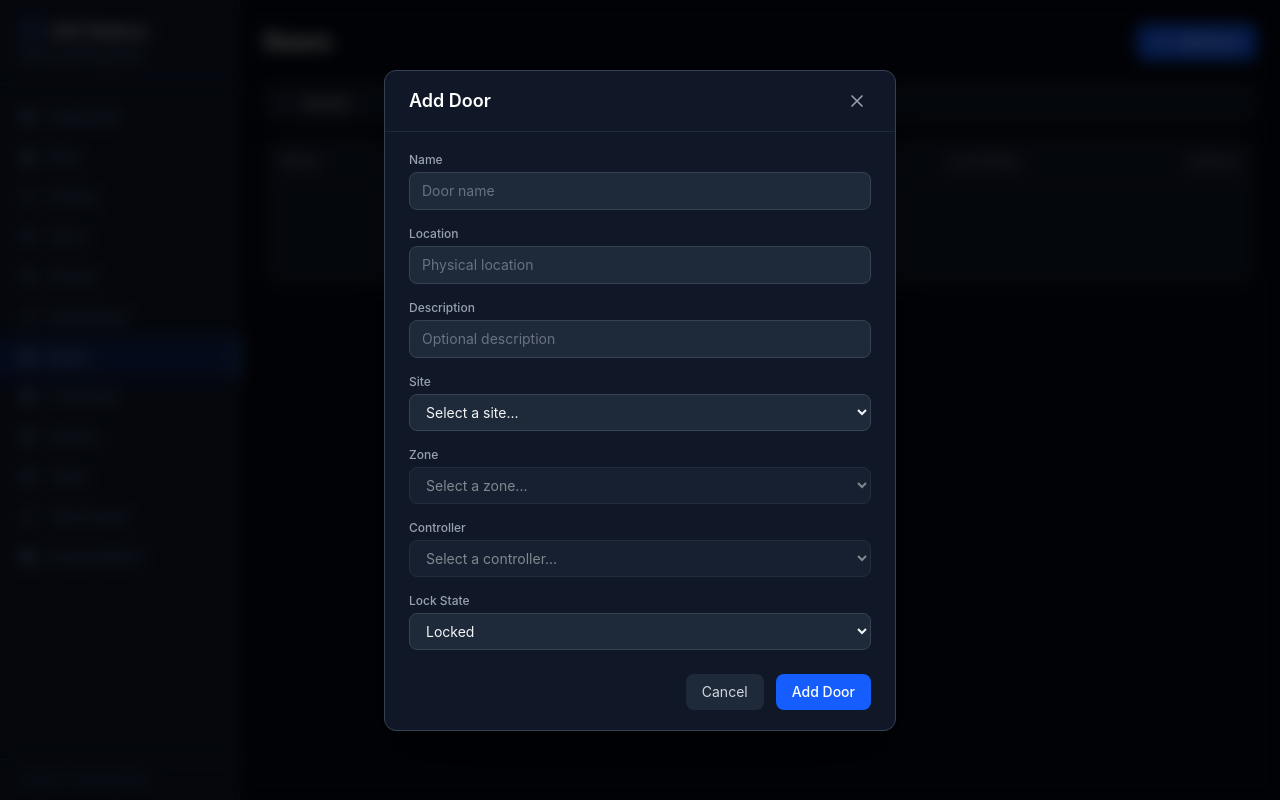
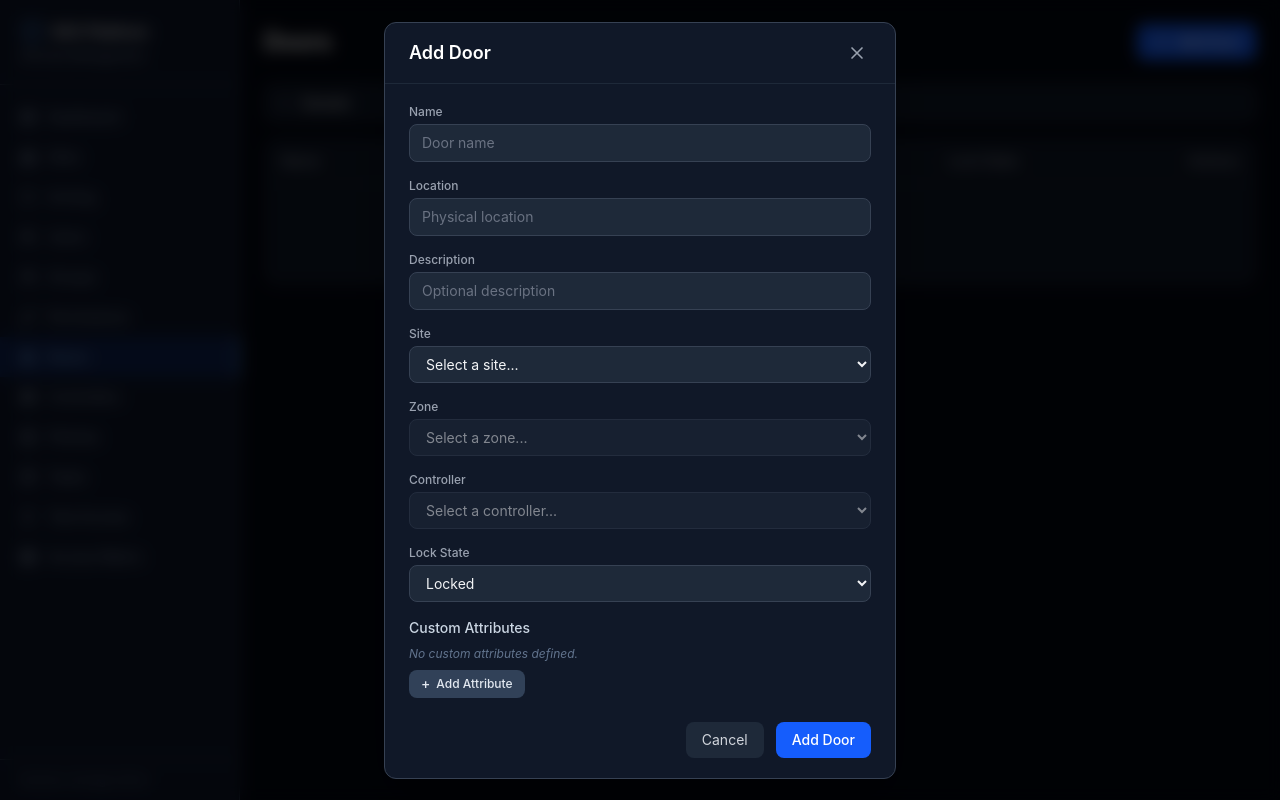
Before and after one commit to Jason-CullumICT/dev-crew, a React (Vite) app in the folder abac-soc-demo-v2/: page /doors in a window 1280 px wide. Both pictures are taken after typing "Sample" into the empty fields and a click on the button "Add Door". Built offline with nearby package versions, Linux system fonts and the light colour scheme.

Commit message:
feat: add AttributeEditor component and wire into entity edit modals
Implements a reusable key=value pair editor for customAttributes on Door,
Site, Zone, and Controller edit/add modals.

```diff
--- /dev/null
+++ b/abac-soc-demo-v2/src/components/AttributeEditor.tsx
@@ -0,0 +1,88 @@
+import { useState, useEffect } from 'react';
+
+interface AttributeEditorProps {
+  attributes: Record<string, string>;
+  onChange: (attributes: Record<string, string>) => void;
+}
+
+export default function AttributeEditor({ attributes, onChange }: AttributeEditorProps) {
+  const [pairs, setPairs] = useState<[string, string][]>(
+    () => Object.entries(attributes),
+  );
+
+  useEffect(() => {
+    setPairs(Object.entries(attributes));
+  }, [attributes]);
+
+  function handleKeyChange(index: number, newKey: string) {
+    const updated = pairs.map((pair, i) =>
+      i === index ? [newKey, pair[1]] as [string, string] : pair,
+    );
+    setPairs(updated);
+    onChange(Object.fromEntries(updated.filter(([k]) => k.trim() !== '')));
+  }
+
+  function handleValueChange(index: number, newValue: string) {
+    const updated = pairs.map((pair, i) =>
+      i === index ? [pair[0], newValue] as [string, string] : pair,
+    );
+    setPairs(updated);
+    onChange(Object.fromEntries(updated.filter(([k]) => k.trim() !== '')));
+  }
+
+  function handleDelete(index: number) {
+    const updated = pairs.filter((_, i) => i !== index);
+    setPairs(updated);
+    onChange(Object.fromEntries(updated.filter(([k]) => k.trim() !== '')));
+  }
+
+  function handleAdd() {
+    setPairs((prev) => [...prev, ['', '']]);
+  }
+
+  return (
+    <div className="space-y-2">
+      {pairs.length === 0 ? (
+        <p className="text-xs text-slate-500 italic">No custom attributes defined.</p>
+      ) : (
+        <div className="space-y-2">
+          {pairs.map(([key, value], index) => (
+            <div key={index} className="flex items-center gap-2">
+              <input
+                type="text"
+                value={key}
+                onChange={(e) => handleKeyChange(index, e.target.value)}
+                placeholder="key"
+                className="flex-1 min-w-0 bg-slate-800 border border-slate-600 rounded-lg px-2.5 py-1.5 text-xs text-slate-100 placeholder-slate-500 focus:outline-none focus:border-blue-500 focus:ring-1 focus:ring-blue-500"
+              />
+              <span className="text-slate-500 text-xs flex-shrink-0">=</span>
+              <input
+                type="text"
+                value={value}
+                onChange={(e) => handleValueChange(index, e.target.value)}
+                placeholder="value"
+                className="flex-1 min-w-0 bg-slate-800 border border-slate-600 rounded-lg px-2.5 py-1.5 text-xs text-slate-100 placeholder-slate-500 focus:outline-none focus:border-blue-500 focus:ring-1 focus:ring-blue-500"
+              />
+              <button
+                type="button"
+                onClick={() => handleDelete(index)}
+                className="flex-shrink-0 w-6 h-6 flex items-center justify-center text-slate-400 hover:text-red-400 hover:bg-red-900/30 rounded transition-colors text-sm leading-none"
+                aria-label="Remove attribute"
+              >
+                &times;
+              </button>
+            </div>
+          ))}
+        </div>
+      )}
+      <button
+        type="button"
+        onClick={handleAdd}
+        className="flex items-center gap-1.5 px-3 py-1.5 bg-slate-700 hover:bg-slate-600 text-slate-200 text-xs font-medium rounded-lg transition-colors"
+      >
+        <span className="text-sm leading-none">+</span>
+        Add Attribute
+      </button>
+    </div>
+  );
+}
--- a/abac-soc-demo-v2/src/pages/Controllers.tsx
+++ b/abac-soc-demo-v2/src/pages/Controllers.tsx
@@ -3,12 +3,14 @@ import { v4 as uuidv4 } from 'uuid';
 import { ChevronDown, ChevronRight, Pencil, Trash2, Plus, X, DoorOpen, Cpu } from 'lucide-react';
 import { useStore } from '../store/store';
 import type { Controller } from '../types';
+import AttributeEditor from '../components/AttributeEditor';
 
 interface FormState {
   name: string;
   location: string;
   siteId: string;
   doorIds: string[];
+  customAttributes: Record<string, string>;
 }
 
 const EMPTY_FORM: FormState = {
@@ -16,6 +18,7 @@ const EMPTY_FORM: FormState = {
   location: '',
   siteId: '',
   doorIds: [],
+  customAttributes: {},
 };
 
 export default function Controllers() {
@@ -74,6 +77,7 @@ export default function Controllers() {
       location: controller.location,
       siteId: controller.siteId,
       doorIds: [...controller.doorIds],
+      customAttributes: controller.customAttributes ?? {},
     });
     setModalOpen(true);
   }
@@ -111,6 +115,7 @@ export default function Controllers() {
         location: form.location.trim(),
         siteId: form.siteId,
         doorIds: form.doorIds,
+        customAttributes: form.customAttributes,
       });
     } else {
       addController({
@@ -119,6 +124,7 @@ export default function Controllers() {
         location: form.location.trim(),
         siteId: form.siteId,
         doorIds: form.doorIds,
+        customAttributes: form.customAttributes,
       });
     }
     closeModal();
@@ -380,6 +386,15 @@ export default function Controllers() {
                 )}
               </div>
 
+              {/* Custom Attributes */}
+              <div className="space-y-2">
+                <label className="block text-sm font-medium text-slate-300">Custom Attributes</label>
+                <AttributeEditor
+                  attributes={form.customAttributes ?? {}}
+                  onChange={(customAttributes) => setForm((prev) => ({ ...prev, customAttributes }))}
+                />
+              </div>
+
               {/* Form actions */}
               <div className="flex justify-end gap-3 pt-2">
                 <button
--- a/abac-soc-demo-v2/src/pages/Doors.tsx
+++ b/abac-soc-demo-v2/src/pages/Doors.tsx
@@ -2,6 +2,7 @@ import { useState, useMemo } from 'react';
 import { v4 as uuidv4 } from 'uuid';
 import { useStore } from '../store/store';
 import type { Door, LockState } from '../types';
+import AttributeEditor from '../components/AttributeEditor';
 
 const LOCK_STATE_OPTIONS: LockState[] = ['Locked', 'Unlocked', 'Forced', 'Held'];
 
@@ -27,6 +28,7 @@ interface FormState {
   zoneId: string;
   controllerId: string;
   lockState: LockState;
+  customAttributes: Record<string, string>;
 }
 
 const emptyForm: FormState = {
@@ -37,6 +39,7 @@ const emptyForm: FormState = {
   zoneId: '',
   controllerId: '',
   lockState: 'Locked',
+  customAttributes: {},
 };
 
 export default function Doors() {
@@ -92,6 +95,7 @@ export default function Doors() {
       zoneId: door.zoneId,
       controllerId: door.controllerId,
       lockState: door.lockState,
+      customAttributes: door.customAttributes ?? {},
     });
     setEditingId(door.id);
     setModalOpen(true);
@@ -119,6 +123,7 @@ export default function Doors() {
         zoneId: form.zoneId,
         controllerId: form.controllerId,
         lockState: form.lockState,
+        customAttributes: form.customAttributes,
       });
     } else {
       addDoor({
@@ -130,6 +135,7 @@ export default function Doors() {
         zoneId: form.zoneId,
         controllerId: form.controllerId,
         lockState: form.lockState,
+        customAttributes: form.customAttributes,
       });
     }
     closeModal();
@@ -384,6 +390,14 @@ export default function Doors() {
                 </select>
               </div>
 
+              <div className="space-y-2">
+                <label className="block text-sm font-medium text-slate-300">Custom Attributes</label>
+                <AttributeEditor
+                  attributes={form.customAttributes ?? {}}
+                  onChange={(customAttributes) => setForm((f) => ({ ...f, customAttributes }))}
+                />
+              </div>
+
               <div className="flex justify-end gap-3 pt-2">
                 <button
                   type="button"
--- a/abac-soc-demo-v2/src/pages/Sites.tsx
+++ b/abac-soc-demo-v2/src/pages/Sites.tsx
@@ -3,6 +3,7 @@ import { v4 as uuidv4 } from 'uuid';
 import { ChevronDown, ChevronRight, Plus, Pencil, Trash2, X, MapPin, Clock, Shield } from 'lucide-react';
 import { useStore } from '../store/store';
 import type { Site, SiteStatus, Zone, ZoneType, ZoneStatus } from '../types';
+import AttributeEditor from '../components/AttributeEditor';
 
 const SITE_STATUSES: SiteStatus[] = ['Armed', 'Disarmed', 'PartialArm', 'Alarm', 'Lockdown'];
 const ZONE_TYPES: ZoneType[] = ['Perimeter', 'Interior', 'Secure', 'Public', 'Emergency'];
@@ -41,12 +42,14 @@ interface SiteFormState {
   address: string;
   timezone: string;
   status: SiteStatus;
+  customAttributes: Record<string, string>;
 }
 
 interface ZoneFormState {
   name: string;
   type: ZoneType;
   status: ZoneStatus;
+  customAttributes: Record<string, string>;
 }
 
 const emptySiteForm = (): SiteFormState => ({
@@ -54,12 +57,14 @@ const emptySiteForm = (): SiteFormState => ({
   address: '',
   timezone: 'America/New_York',
   status: 'Disarmed',
+  customAttributes: {},
 });
 
 const emptyZoneForm = (): ZoneFormState => ({
   name: '',
   type: 'Perimeter',
   status: 'Disarmed',
+  customAttributes: {},
 });
 
 type SiteModalMode = { kind: 'add' } | { kind: 'edit'; site: Site };
@@ -97,14 +102,14 @@ export default function Sites() {
   }
 
   function openEditSite(site: Site) {
-    setSiteForm({ name: site.name, address: site.address, timezone: site.timezone, status: site.status });
+    setSiteForm({ name: site.name, address: site.address, timezone: site.timezone, status: site.status, customAttributes: site.customAttributes ?? {} });
     setSiteModal({ kind: 'edit', site });
   }
 
   function handleSiteSubmit() {
     if (!siteForm.name.trim()) return;
     if (siteModal?.kind === 'add') {
-      addSite({ id: uuidv4(), ...siteForm, assignedManagerIds: [], zones: [] });
+      addSite({ id: uuidv4(), ...siteForm, assignedManagerIds: [], zones: [], customAttributes: siteForm.customAttributes });
     } else if (siteModal?.kind === 'edit') {
       updateSite({ ...siteModal.site, ...siteForm });
     }
@@ -122,14 +127,14 @@ export default function Sites() {
   }
 
   function openEditZone(zone: Zone) {
-    setZoneForm({ name: zone.name, type: zone.type, status: zone.status });
+    setZoneForm({ name: zone.name, type: zone.type, status: zone.status, customAttributes: zone.customAttributes ?? {} });
     setZoneModal({ kind: 'edit', zone });
   }
 
   function handleZoneSubmit() {
     if (!zoneForm.name.trim()) return;
     if (zoneModal?.kind === 'add') {
-      addZone({ id: uuidv4(), siteId: zoneModal.siteId, ...zoneForm, doorIds: [] });
+      addZone({ id: uuidv4(), siteId: zoneModal.siteId, ...zoneForm, doorIds: [], customAttributes: zoneForm.customAttributes });
     } else if (zoneModal?.kind === 'edit') {
       updateZone({ ...zoneModal.zone, ...zoneForm });
     }
@@ -344,6 +349,13 @@ export default function Sites() {
                   ))}
                 </select>
               </div>
+              <div className="space-y-2">
+                <label className="block text-sm font-medium text-slate-300">Custom Attributes</label>
+                <AttributeEditor
+                  attributes={siteForm.customAttributes ?? {}}
+                  onChange={(customAttributes) => setSiteForm((f) => ({ ...f, customAttributes }))}
+                />
+              </div>
             </div>
             <div className="flex items-center justify-end gap-3 px-6 py-4 border-t border-slate-700">
               <button
@@ -414,6 +426,13 @@ export default function Sites() {
                   ))}
                 </select>
               </div>
+              <div className="space-y-2">
+                <label className="block text-sm font-medium text-slate-300">Custom Attributes</label>
+                <AttributeEditor
+                  attributes={zoneForm.customAttributes ?? {}}
+                  onChange={(customAttributes) => setZoneForm((f) => ({ ...f, customAttributes }))}
+                />
+              </div>
             </div>
             <div className="flex items-center justify-end gap-3 px-6 py-4 border-t border-slate-700">
               <button
```
